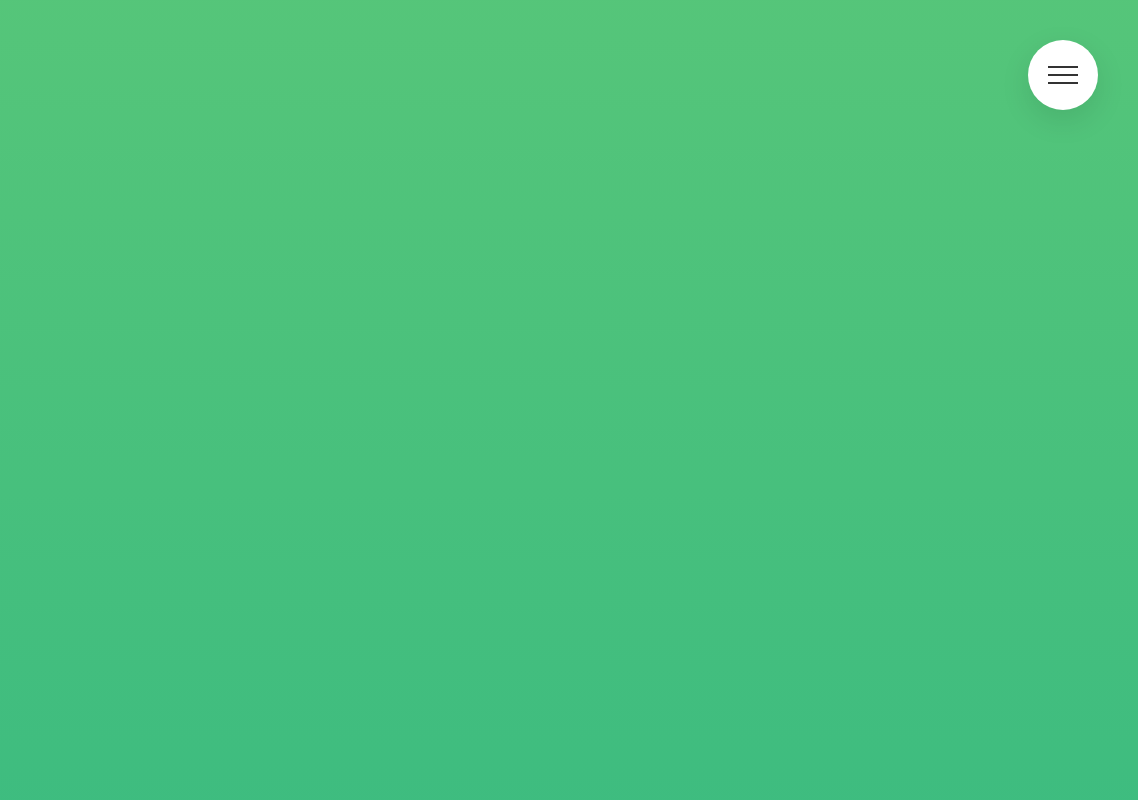
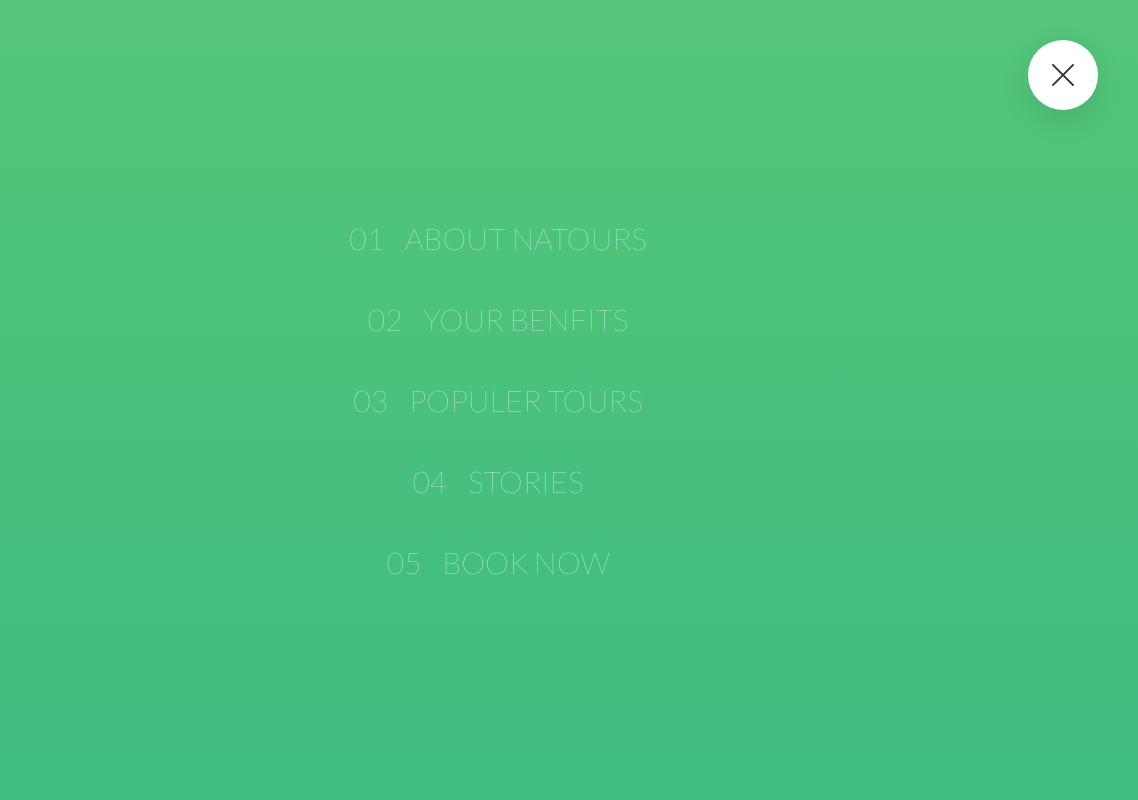
Before and after one commit to iamrk-js/2022-batch-1-Natours, a website: page index.html in a window 1280 px wide. Both pictures are taken after a click on the element 1205 px from the left and 75 px from the top of the page. Shown: the top 800 px of the page, 142-1280 px from the left. Drawn offline with Linux system fonts and the light colour scheme.

Commit message:
work on navigation

```diff
--- a/assets/sass/layout/_navigation.scss
+++ b/assets/sass/layout/_navigation.scss
@@ -20,6 +20,7 @@
         display: inline-block;
         margin-top: calc(3.5rem - 1px);
         position: relative;
+
         &::after, &::before{
             content: '';
             width: 3rem;
@@ -27,6 +28,7 @@
             position: absolute;
             background-color: $color-grey-dark1;
             left: 0;
+            transition: all .3s;
         }
         &::after{
             top: .8rem;
@@ -44,12 +46,71 @@
         top: 4.5rem;
         right: 4.5rem;
         z-index: 10;
-        transition: all .8s cubic-bezier(0.77, 0, 0.175, 1);
+        transition:transform 0.8s cubic-bezier(0.86, 0, 0.07, 1),-webkit-transform 0.8s cubic-bezier(0.86, 0, 0.07, 1);
     }
-
+    &-nav{
+        position: fixed;
+        left: -100%;
+        top: 0;
+        width: 0;
+        height: 100vh;
+        text-align: center;
+        z-index: 80;
+        display: flex;
+        justify-content: center;
+        align-items: center;
+        opacity: 0;
+        transition: all .8s cubic-bezier(.68, -0.55,0.25,1.5);
+    }
+    &-list{
+        list-style: none;
+    }
+    &-item{
+        margin: 1rem;
+    }
+    &-link{
+        &:link,&:visited{
+            display: inline-block;
+            text-decoration: none;
+            text-transform: uppercase;
+            font-size: 3rem;
+            font-weight: 300;
+            color: $color-white;
+            padding: 1rem 2rem;
+            background-image: linear-gradient(120deg,transparent 0%, transparent 50%, $color-white 50%);
+            background-size: 225%;
+            transition: all .4s;
+            span{
+                display: inline-block;
+                margin-right: 1.5rem;
+            }
+        }
+        &:hover, &:focus, &:active{
+            background-position: 100%;
+            color: $color-primary;
+            font-weight: 700;
+            transform: translateX(1rem);
+        }
+    }
     &.active{
         .navigation-background{
             transform: scale(50);
         }
+        .navigation-nav{
+            left: 0%;
+            opacity: 1;
+            width: 100vw;
+        }
+        .navigation-icon{
+            background-color: transparent;
+            &::after{
+                transform: rotate(-135deg);
+                top: 0;
+            }
+            &::before{
+                transform: rotate(135deg);
+                top: 0;
+            }
+        }
     }
 }
--- a/index.html
+++ b/index.html
@@ -16,11 +16,29 @@
 
 <body>
     <div class="navigation" id="navigation">
-       <div class="navigation-toggle" id="navToggle">
-                <span class="navigation-icon"></span>
-       </div>
-       <div class="navigation-background"></div>
-
+        <div class="navigation-toggle" id="navToggle">
+            <span class="navigation-icon"></span>
+        </div>
+        <div class="navigation-background"></div>
+        <div class="navigation-nav">
+            <ul class="navigation-list">
+                <li class="navigation-item">
+                    <a href="javascript:;" class="navigation-link"> <span>01</span> about natours</a>
+                </li>
+                <li class="navigation-item">
+                    <a href="javascript:;" class="navigation-link"> <span>02</span> Your benfits</a>
+                </li>
+                <li class="navigation-item">
+                    <a href="javascript:;" class="navigation-link"> <span>03</span> populer tours</a>
+                </li>
+                <li class="navigation-item">
+                    <a href="javascript:;" class="navigation-link"> <span>04</span> Stories</a>
+                </li>
+                <li class="navigation-item">
+                    <a href="javascript:;" class="navigation-link"> <span>05</span> Book Now</a>
+                </li>
+            </ul>
+        </div>
     </div>
     <header class="header">
         <div class="logo-box">
@@ -343,23 +361,27 @@
                                         </div>
                                         <form action="#" class="form">
                                             <div class="form-group">
-                                                <input type="text" placeholder="Full Name" id="fullName" class="form-control" required>
+                                                <input type="text" placeholder="Full Name" id="fullName"
+                                                    class="form-control" required>
                                                 <label for="fullName" class="form-label">Full Name</label>
                                             </div>
                                             <div class="form-group">
-                                                <input type="email" placeholder="Email" id="email" class="form-control" required>
+                                                <input type="email" placeholder="Email" id="email" class="form-control"
+                                                    required>
                                                 <label for="email" class="form-label">Email</label>
                                             </div>
                                             <div class="form-group mb-4">
                                                 <div class="form-radio-group">
-                                                    <input type="radio" name="size" id="small" class="form-radio-control">
+                                                    <input type="radio" name="size" id="small"
+                                                        class="form-radio-control">
                                                     <label for="small" class="form-radio-label">
                                                         <span class="form-radio-btn"></span>
                                                         Small tour group
                                                     </label>
                                                 </div>
                                                 <div class="form-radio-group">
-                                                    <input type="radio" name="size" id="large" class="form-radio-control">
+                                                    <input type="radio" name="size" id="large"
+                                                        class="form-radio-control">
                                                     <label for="large" class="form-radio-label">
                                                         <span class="form-radio-btn"></span>
                                                         Large tour group
@@ -388,7 +410,7 @@
         <div class="container">
             <div class="row mb-8">
                 <div class="col12 text-center">
-                        <a href="index.html"><img src="./assets/images/logo-green-2x.png" alt="" class="footer-logo"></a>
+                    <a href="index.html"><img src="./assets/images/logo-green-2x.png" alt="" class="footer-logo"></a>
                 </div>
             </div>
             <div class="row">
@@ -424,7 +446,8 @@
                 </div>
                 <div class="col6">
                     <p class="footer-copyright">
-                        Lorem ipsum dolor sit amet consectetur, adipisicing elit. Hic, suscipit distinctio temporibus odio molestiae commodi.
+                        Lorem ipsum dolor sit amet consectetur, adipisicing elit. Hic, suscipit distinctio temporibus
+                        odio molestiae commodi.
                     </p>
                 </div>
             </div>
```
Also changed, not shown: assets/css/main.css.
